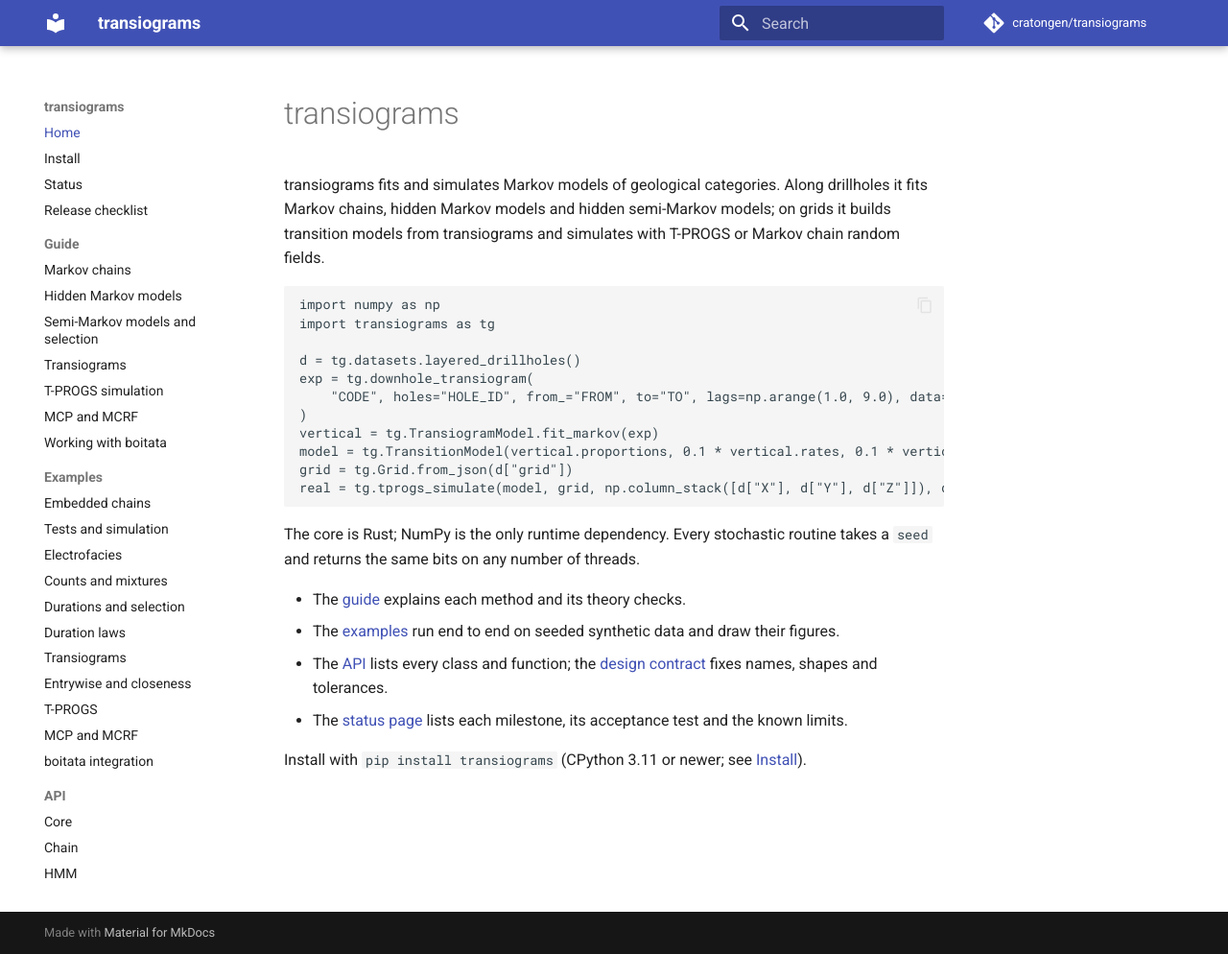
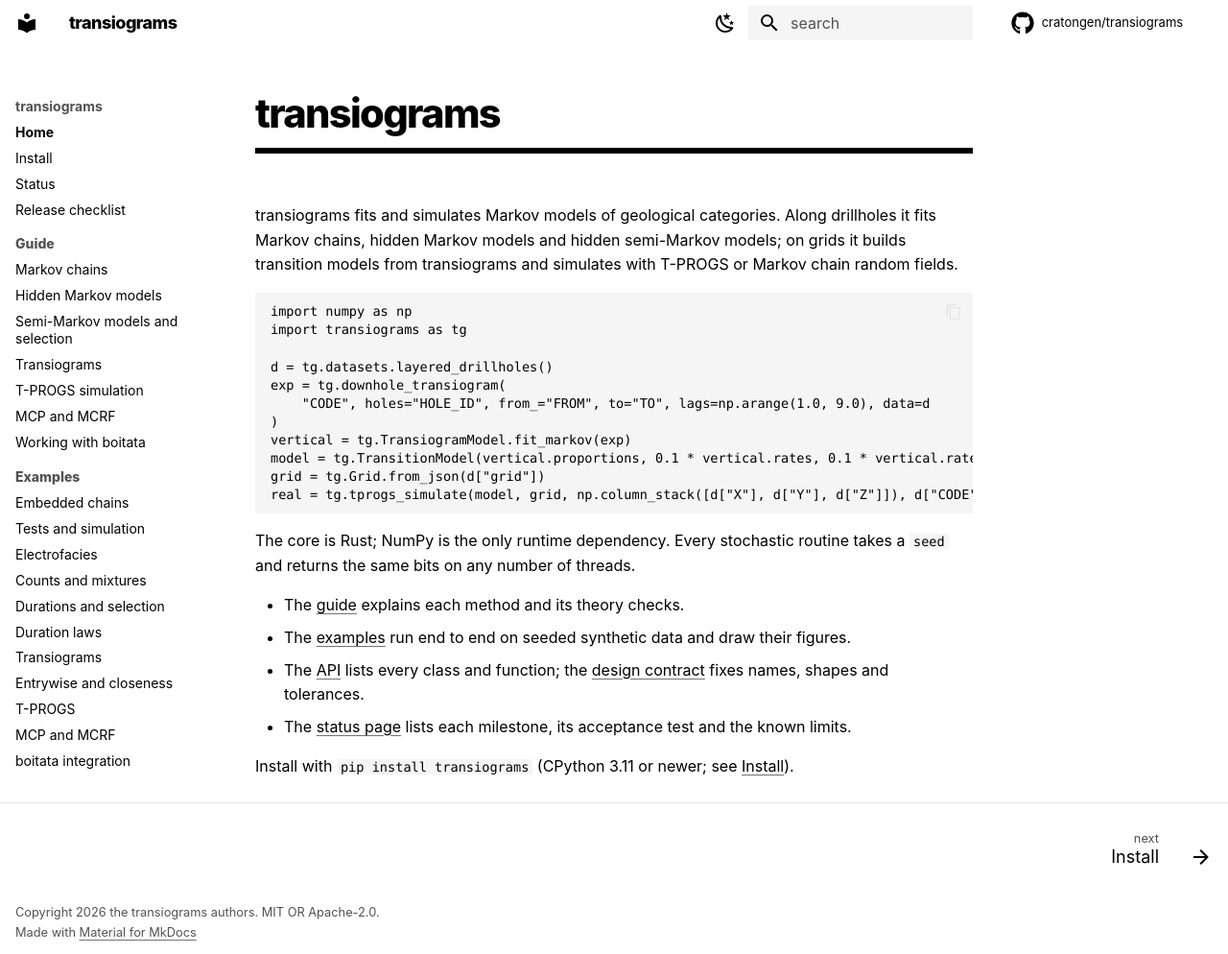
Before and after one commit to cratongen/transiograms, an MkDocs documentation site: the page built from docs/index.md, in a window 1280 px wide and 994 px high. Shown: the whole window at 96% size. Built offline with MkDocs 1.6.1 and Material for MkDocs 9.7.7, drawn with Linux system fonts in a browser that asks for light colours; comment, search, counter and statistics services are not loaded.

Commit message:
docs: give the site the family monotone theme with light and dark schemes
mkdocs.yml had no palette or stylesheet. The site now uses the cratongen
theme from segyrs (black, white and greys, heavy rules, underlined links)
with system faces, a scheme toggle, a copyright line and a GitHub icon. A
packaging test checks the theme wiring.

```diff
--- /dev/null
+++ b/docs/stylesheets/transiograms.css
@@ -0,0 +1,199 @@
+/* transiograms docs theme on Material for MkDocs, shared with the cratongen family (segyrs,
+   boitata): black, white and greys, flush left, heavy rules. Links are underlined, emphasis is
+   weight, and syntax highlighting is a grey ramp. Colour belongs to the figures only (category
+   colours in tg.plot), never to the interface. The theme uses the system faces and makes no
+   request to another server. */
+
+:root {
+  --tg-black: #000000;
+  --tg-grey-900: #171717;
+  --tg-grey-800: #262626;
+  --tg-grey-600: #525252;
+  --tg-grey-500: #737373;
+  --tg-grey-400: #a3a3a3;
+  --tg-grey-200: #e5e5e5;
+  --tg-grey-100: #f5f5f5;
+  --tg-white: #ffffff;
+  --tg-font-sans: ui-sans-serif, system-ui, -apple-system, "Segoe UI", Roboto, "Helvetica Neue", Arial, sans-serif;
+  --tg-font-mono: ui-monospace, "SF Mono", "Cascadia Mono", Menlo, Consolas, monospace;
+  --tg-rule-hair: 1px;
+  --tg-rule: 3px;
+  --tg-rule-heavy: 6px;
+  --md-text-font-family: var(--tg-font-sans);
+  --md-code-font-family: var(--tg-font-mono);
+}
+
+[data-md-color-scheme="default"] {
+  --tg-bg: var(--tg-white);
+  --tg-surface: var(--tg-grey-100);
+  --tg-fg: var(--tg-black);
+  --tg-muted: var(--tg-grey-600);
+  --tg-hair: var(--tg-grey-200);
+  --tg-rule-color: var(--tg-black);
+}
+
+[data-md-color-scheme="slate"] {
+  --tg-bg: var(--tg-black);
+  --tg-surface: var(--tg-grey-900);
+  --tg-fg: var(--tg-grey-100);
+  --tg-muted: var(--tg-grey-400);
+  --tg-hair: var(--tg-grey-800);
+  --tg-rule-color: var(--tg-grey-100);
+}
+
+[data-md-color-scheme] {
+  --md-default-bg-color: var(--tg-bg);
+  --md-default-fg-color: var(--tg-fg);
+  --md-default-fg-color--light: var(--tg-muted);
+  --md-default-fg-color--lighter: var(--tg-muted);
+  --md-default-fg-color--lightest: var(--tg-hair);
+  --md-default-bg-color--light: color-mix(in srgb, var(--tg-bg) 70%, transparent);
+  --md-default-bg-color--lighter: color-mix(in srgb, var(--tg-bg) 30%, transparent);
+  --md-default-bg-color--lightest: color-mix(in srgb, var(--tg-bg) 12%, transparent);
+  --md-primary-fg-color: var(--tg-bg);
+  --md-primary-fg-color--light: var(--tg-surface);
+  --md-primary-fg-color--dark: var(--tg-bg);
+  --md-primary-bg-color: var(--tg-fg);
+  --md-primary-bg-color--light: var(--tg-muted);
+  --md-accent-fg-color: var(--tg-fg);
+  --md-accent-fg-color--transparent: var(--tg-hair);
+  --md-accent-bg-color: var(--tg-bg);
+  --md-typeset-color: var(--tg-fg);
+  --md-typeset-a-color: var(--tg-fg);
+  --md-typeset-table-color: var(--tg-hair);
+  --md-typeset-table-color--light: var(--tg-surface);
+  --md-typeset-kbd-color: var(--tg-surface);
+  --md-typeset-kbd-accent-color: var(--tg-bg);
+  --md-typeset-kbd-border-color: var(--tg-muted);
+  --md-typeset-mark-color: var(--tg-hair);
+  --md-typeset-del-color: var(--tg-hair);
+  --md-typeset-ins-color: var(--tg-hair);
+  --md-code-bg-color: var(--tg-surface);
+  --md-code-bg-color--light: color-mix(in srgb, var(--tg-surface) 90%, transparent);
+  --md-code-bg-color--lighter: color-mix(in srgb, var(--tg-surface) 54%, transparent);
+  --md-code-fg-color: var(--tg-fg);
+  --md-code-hl-color: var(--tg-hair);
+  --md-code-hl-color--light: var(--tg-hair);
+  --md-code-hl-keyword-color: var(--tg-fg);
+  --md-code-hl-function-color: var(--tg-fg);
+  --md-code-hl-name-color: var(--tg-fg);
+  --md-code-hl-variable-color: var(--tg-fg);
+  --md-code-hl-constant-color: var(--tg-fg);
+  --md-code-hl-number-color: var(--tg-fg);
+  --md-code-hl-string-color: var(--tg-muted);
+  --md-code-hl-special-color: var(--tg-muted);
+  --md-code-hl-operator-color: var(--tg-muted);
+  --md-code-hl-punctuation-color: var(--tg-muted);
+  --md-code-hl-comment-color: var(--tg-muted);
+  --md-code-hl-generic-color: var(--tg-muted);
+  --md-footer-bg-color: var(--tg-bg);
+  --md-footer-bg-color--dark: var(--tg-bg);
+  --md-footer-fg-color: var(--tg-fg);
+  --md-footer-fg-color--light: var(--tg-muted);
+  --md-footer-fg-color--lighter: var(--tg-muted);
+  --md-admonition-bg-color: var(--tg-surface);
+  --md-admonition-fg-color: var(--tg-fg);
+  --md-warning-fg-color: var(--tg-fg);
+  --md-warning-bg-color: var(--tg-surface);
+  --md-shadow-z1: none;
+  --md-shadow-z2: none;
+  --md-shadow-z3: none;
+}
+
+body { background: var(--tg-bg); }
+::selection { background: var(--tg-fg); color: var(--tg-bg); }
+:focus-visible { outline: 2px solid var(--tg-fg); outline-offset: 2px; }
+
+/* Header and tabs: page-colored, closed by a heavy rule like the mark's header block. */
+.md-header, .md-tabs { background-color: var(--tg-bg); color: var(--tg-fg); box-shadow: none; }
+.md-tabs { border-bottom: var(--tg-rule) solid var(--tg-rule-color); }
+.md-header__topic:first-child { font-weight: 800; letter-spacing: -.03em; }
+.md-tabs__link { font-weight: 600; font-size: .7rem; opacity: .7; }
+.md-tabs__item--active .md-tabs__link { opacity: 1; text-decoration: underline var(--tg-rule); text-underline-offset: .5em; }
+.md-search__form, .md-search__input { background-color: var(--tg-surface); border-radius: 0; }
+.md-search__input::placeholder { color: var(--tg-muted); }
+
+.md-grid { max-width: 66rem; }
+.md-nav__item--section > .md-nav__link { font-weight: 800; font-size: .7rem; }
+.md-nav__link--active { font-weight: 700; }
+.md-nav__link:is(:hover, :focus) { color: var(--tg-fg); text-decoration: underline; }
+
+/* Type: the system faces. Headings stay upright. */
+.md-typeset { font-size: .8rem; line-height: 1.6; counter-reset: tg-h2; }
+.md-typeset h1 {
+  font-weight: 800;
+  font-size: 2.6em;
+  line-height: 1;
+  letter-spacing: -.04em;
+  color: var(--tg-fg);
+  padding-bottom: .35em;
+  border-bottom: var(--tg-rule-heavy) solid var(--tg-rule-color);
+}
+.md-typeset h2 {
+  counter-increment: tg-h2;
+  font-weight: 800;
+  font-size: 1.5em;
+  line-height: 1.1;
+  letter-spacing: -.025em;
+  margin-top: 2.2em;
+  padding-top: .5em;
+  border-top: var(--tg-rule) solid var(--tg-rule-color);
+}
+.md-typeset h2::before {
+  content: counter(tg-h2, decimal-leading-zero);
+  display: block;
+  margin-bottom: .35em;
+  font-family: var(--tg-font-mono);
+  font-size: .5em;
+  font-weight: 500;
+  letter-spacing: .08em;
+  color: var(--tg-muted);
+}
+.md-typeset h3 { font-weight: 700; font-size: 1.1em; letter-spacing: -.01em; }
+.md-typeset h4 { font-weight: 700; }
+
+.md-typeset a { text-decoration: underline; text-decoration-color: var(--tg-grey-500); text-underline-offset: .2em; }
+.md-typeset a:hover { text-decoration-color: currentColor; }
+.md-typeset a.headerlink { text-decoration: none; }
+
+/* Code: flat blocks with a left rule, no radius. */
+.md-typeset code, .md-typeset pre > code { border-radius: 0; }
+.md-typeset .highlight { border-left: var(--tg-rule) solid var(--tg-rule-color); }
+.md-typeset .highlight .k, .md-typeset .highlight .kn, .md-typeset .highlight .kd, .md-typeset .highlight .nf { font-weight: 700; }
+
+/* Tables: figures in mono, heavy rule under the head. */
+.md-typeset table:not([class]) { border: 0; border-radius: 0; font-size: .72rem; box-shadow: none; }
+.md-typeset table:not([class]) th {
+  background: none;
+  border-bottom: var(--tg-rule) solid var(--tg-rule-color);
+  font-weight: 800;
+}
+.md-typeset table:not([class]) td { border-top: var(--tg-rule-hair) solid var(--tg-hair); font-variant-numeric: tabular-nums; }
+
+/* Admonitions: filled, square, a heavy top rule, monotone icon. The scheme attribute lifts these
+   rules above Material's typed ones (.md-typeset .admonition.note and the like), which carry hues. */
+[data-md-color-scheme] .md-typeset :is(.admonition, details),
+[data-md-color-scheme] .md-typeset :is(.admonition, details):focus-within {
+  background: var(--tg-surface);
+  border: 0;
+  border-top: 4px solid var(--tg-rule-color);
+  border-radius: 0;
+  box-shadow: none;
+  font-size: .74rem;
+}
+[data-md-color-scheme] .md-typeset :is(.admonition, details) > :is(.admonition-title, summary) { background: none; font-weight: 800; }
+[data-md-color-scheme] .md-typeset :is(.admonition, details) > :is(.admonition-title, summary)::before { background-color: var(--tg-fg); }
+[data-md-color-scheme] .md-typeset :is(.admonition, details) > :is(.admonition-title, summary)::after { color: var(--tg-fg); }
+[data-md-color-scheme] .md-typeset details > summary::after { background-color: var(--tg-fg); }
+
+/* Buttons: outlined, square; primary is solid ink. */
+.md-typeset .md-button { border-radius: 0; border: 2px solid var(--tg-fg); color: var(--tg-fg); font-weight: 700; text-decoration: none; }
+.md-typeset .md-button--primary { background: var(--tg-fg); color: var(--tg-bg); }
+.md-typeset .md-button:is(:hover, :focus) { background: var(--tg-fg); border-color: var(--tg-fg); color: var(--tg-bg); }
+.md-typeset .md-button--primary:is(:hover, :focus) { background: var(--tg-grey-600); border-color: var(--tg-grey-600); }
+
+/* Lowercase chrome for the theme's own short labels; prose keeps its case. */
+.md-search__input::placeholder, .md-nav__title, .md-top, .md-footer__direction, .md-source__repository { text-transform: lowercase; }
+
+.md-footer { border-top: var(--tg-rule-hair) solid var(--tg-hair); }
+.md-footer-meta { background: var(--tg-bg); }
--- a/mkdocs.yml
+++ b/mkdocs.yml
@@ -5,11 +5,33 @@ repo_url: https://github.com/cratongen/transiograms
 repo_name: cratongen/transiograms
 edit_uri: ""
 
+copyright: Copyright 2026 the transiograms authors. MIT OR Apache-2.0.
+
 theme:
   name: material
+  font: false
+  icon:
+    repo: fontawesome/brands/github
   features:
     - navigation.sections
+    - navigation.top
+    - navigation.footer
+    - search.suggest
     - content.code.copy
+  palette:
+    - media: "(prefers-color-scheme: light)"
+      scheme: default
+      primary: custom
+      accent: custom
+      toggle: {icon: material/weather-night, name: Dark mode}
+    - media: "(prefers-color-scheme: dark)"
+      scheme: slate
+      primary: custom
+      accent: custom
+      toggle: {icon: material/weather-sunny, name: Light mode}
+
+extra_css:
+  - stylesheets/transiograms.css
 
 markdown_extensions:
   - admonition
```
Also changed, not shown: 1 other file.
